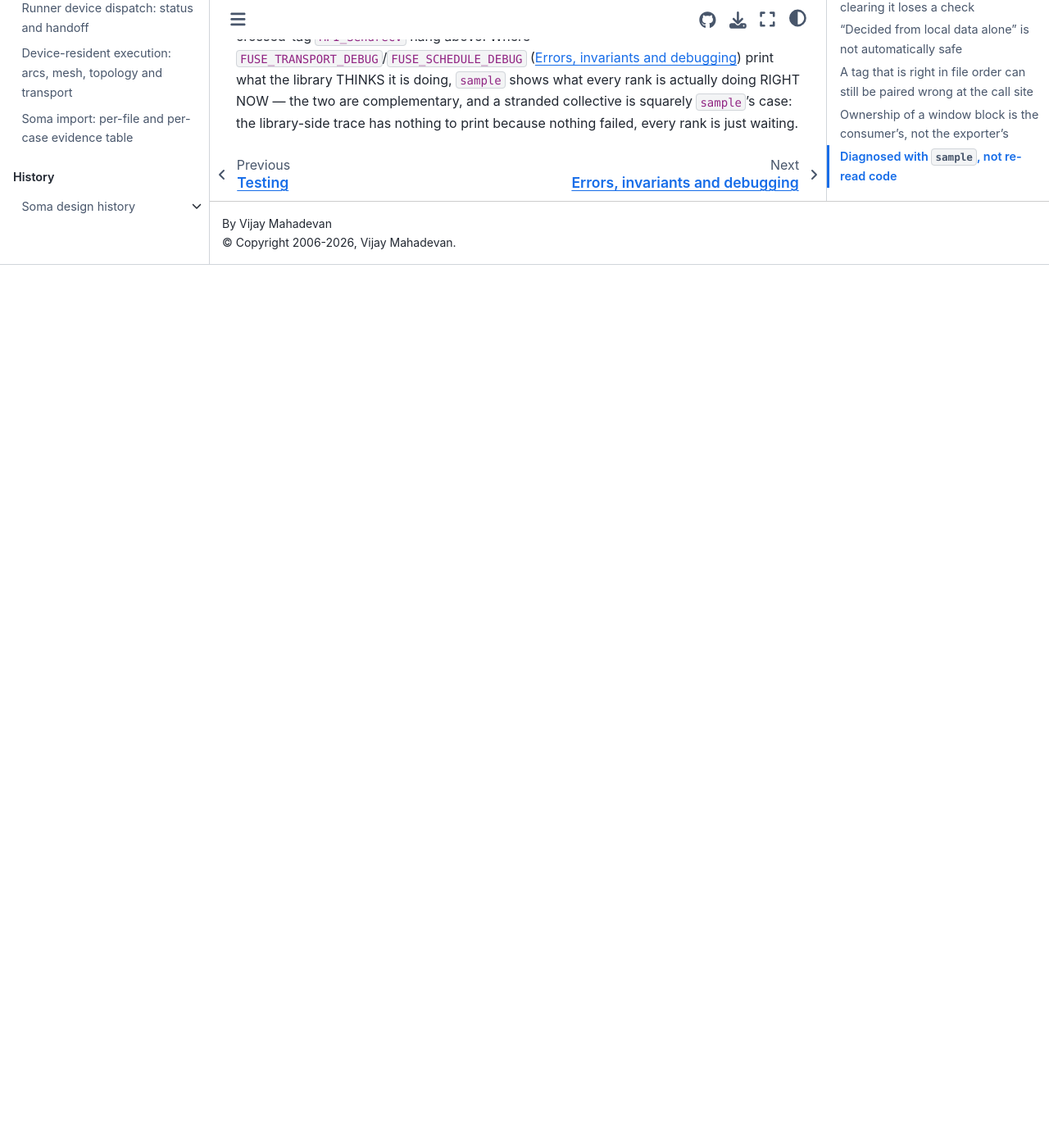
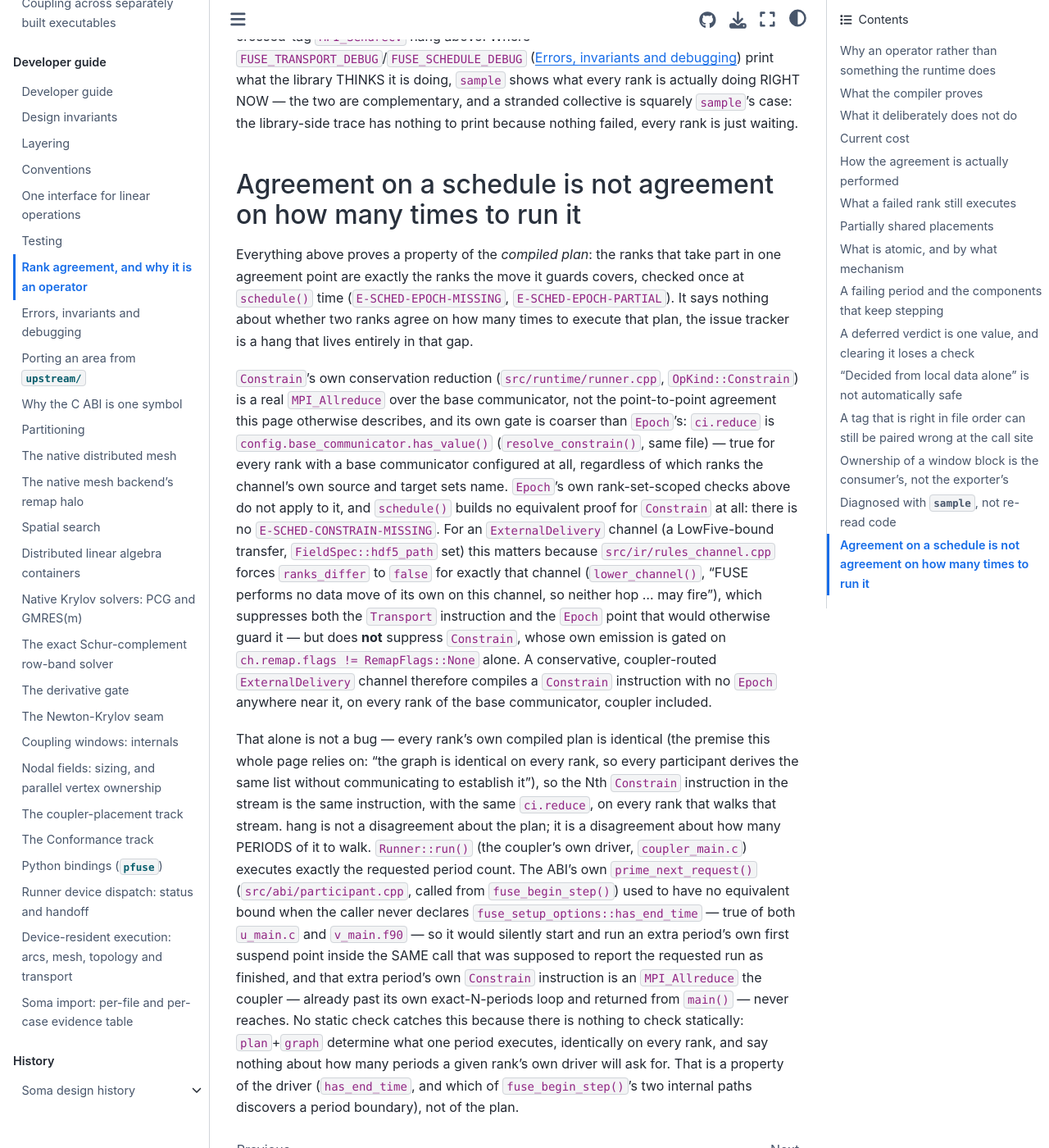
Before and after one commit to vijaysm/fuse, a Sphinx documentation site: the page built from docs/dev/rank-agreement.md, in a window 1280 px wide and 1400 px high, scrolled down 8340 px. Shown: the whole window at 82% size. Built offline with Sphinx 7.4.7 and the Sphinx Book theme 1.1.4, drawn with Linux system fonts in a browser that asks for light colours; pages that are not in the unit, such as notebooks, are missing from menus; before the commit the page ends 8663 px from its top, so only the background shows below that.

Commit message:
Document the unrequested period rollover and its schedule check
rank-agreement.md gains a section on agreement about how many times a
schedule is run, as distinct from which ranks take part in each
agreement point. Written against 7aec9c8, so the earlier broadcast to
non-participant ranks is cross-referenced but not re-measured; the host
row has not run.

```diff
--- a/docs/dev/rank-agreement.md
+++ b/docs/dev/rank-agreement.md
@@ -326,3 +326,58 @@ print what the library THINKS it is doing, `sample` shows what every rank is
 actually doing RIGHT NOW — the two are complementary, and a stranded
 collective is squarely `sample`'s case: the library-side trace has nothing
 to print because nothing failed, every rank is just waiting.
+
+
+## Agreement on a schedule is not agreement on how many times to run it
+
+Everything above proves a property of the *compiled plan*: the ranks that
+take part in one agreement point are exactly the ranks the move it guards
+covers, checked once at `schedule()` time (`E-SCHED-EPOCH-MISSING`,
+`E-SCHED-EPOCH-PARTIAL`). It says nothing about whether two ranks agree on
+how many times to execute that plan, the issue tracker is a hang
+that lives entirely in that gap.
+
+`Constrain`'s own conservation reduction (`src/runtime/runner.cpp`,
+`OpKind::Constrain`) is a real `MPI_Allreduce` over the base communicator,
+not the point-to-point agreement this page otherwise describes, and its
+own gate is coarser than `Epoch`'s: `ci.reduce` is
+`config.base_communicator.has_value()` (`resolve_constrain()`, same file)
+— true for every rank with a base communicator configured at all,
+regardless of which ranks the channel's own source and target sets name.
+`Epoch`'s own rank-set-scoped checks above do not apply to it, and
+`schedule()` builds no equivalent proof for `Constrain` at all: there is
+no `E-SCHED-CONSTRAIN-MISSING`. For an `ExternalDelivery` channel (a
+LowFive-bound transfer, `FieldSpec::hdf5_path` set) this matters because
+`src/ir/rules_channel.cpp` forces `ranks_differ` to `false` for exactly
+that channel (`lower_channel()`, "FUSE performs no data move of its own
+on this channel, so neither hop ... may fire"), which suppresses both the
+`Transport` instruction and the `Epoch` point that would otherwise guard
+it — but does **not** suppress `Constrain`, whose own emission is gated
+on `ch.remap.flags != RemapFlags::None` alone. A conservative,
+coupler-routed `ExternalDelivery` channel therefore compiles a
+`Constrain` instruction with no `Epoch` anywhere near it, on every rank
+of the base communicator, coupler included.
+
+That alone is not a bug — every rank's own compiled plan is identical
+(the premise this whole page relies on: "the graph is identical on every
+rank, so every participant derives the same list without communicating
+to establish it"), so the Nth `Constrain` instruction in the stream is
+the same instruction, with the same `ci.reduce`, on every rank that
+walks that stream. hang is not a disagreement about the plan; it
+is a disagreement about how many PERIODS of it to walk. `Runner::run()`
+(the coupler's own driver, `coupler_main.c`) executes exactly the
+requested period count. The ABI's own `prime_next_request()`
+(`src/abi/participant.cpp`, called from `fuse_begin_step()`) used to have
+no equivalent bound when the caller never declares
+`fuse_setup_options::has_end_time` — true of both `u_main.c` and
+`v_main.f90` — so it would silently start and run an extra period's own
+first suspend point inside the SAME call that was supposed to report the
+requested run as finished, and that extra period's own `Constrain`
+instruction is an `MPI_Allreduce` the coupler — already past its own
+exact-N-periods loop and returned from `main()` — never reaches. No
+static check catches this because there is nothing to check statically:
+`plan`+`graph` determine what one period executes, identically on every
+rank, and say nothing about how many periods a given rank's own driver
+will ask for. That is a property of the driver (`has_end_time`, and
+which of `fuse_begin_step()`'s two internal paths discovers a period
+boundary), not of the plan.
```
